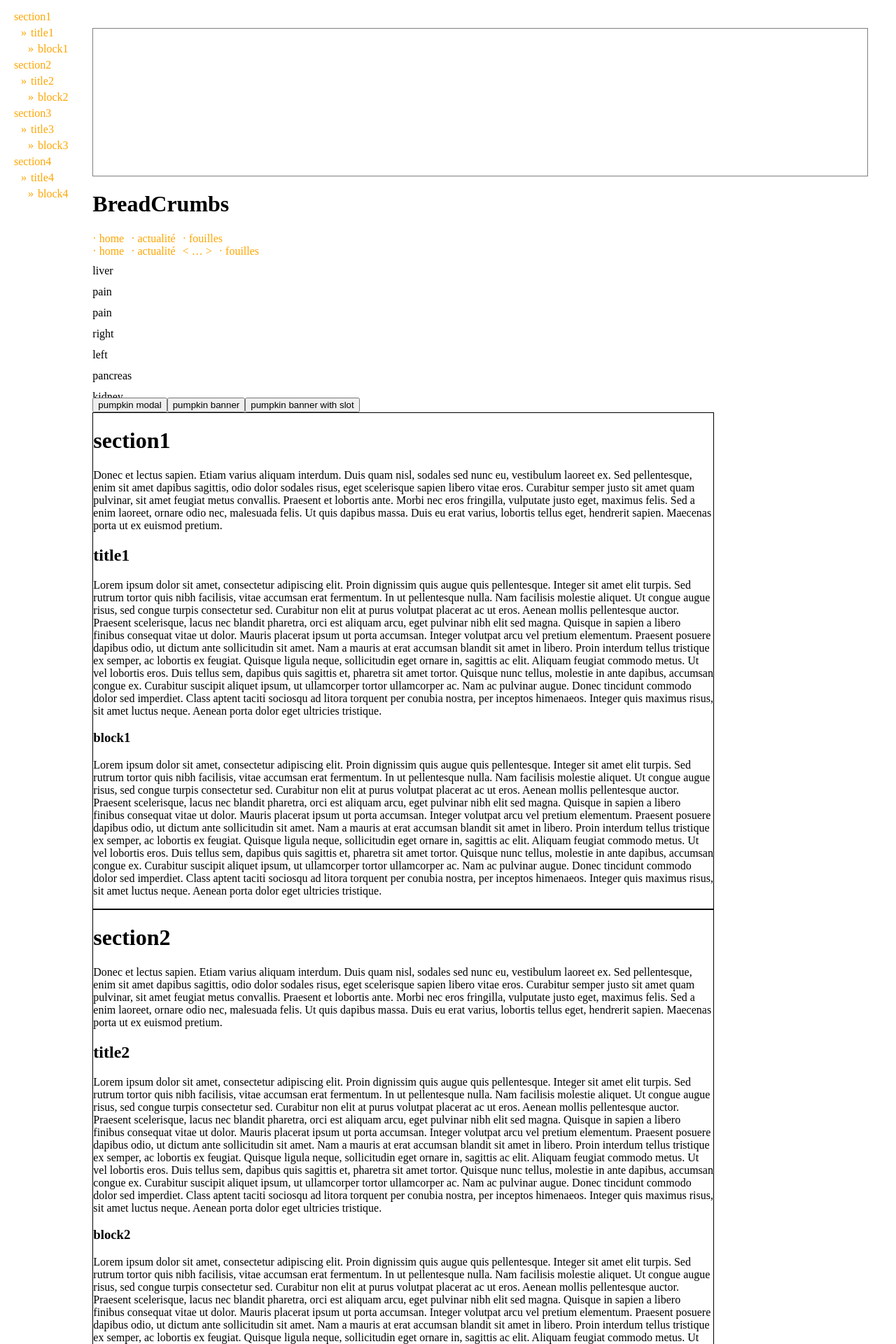
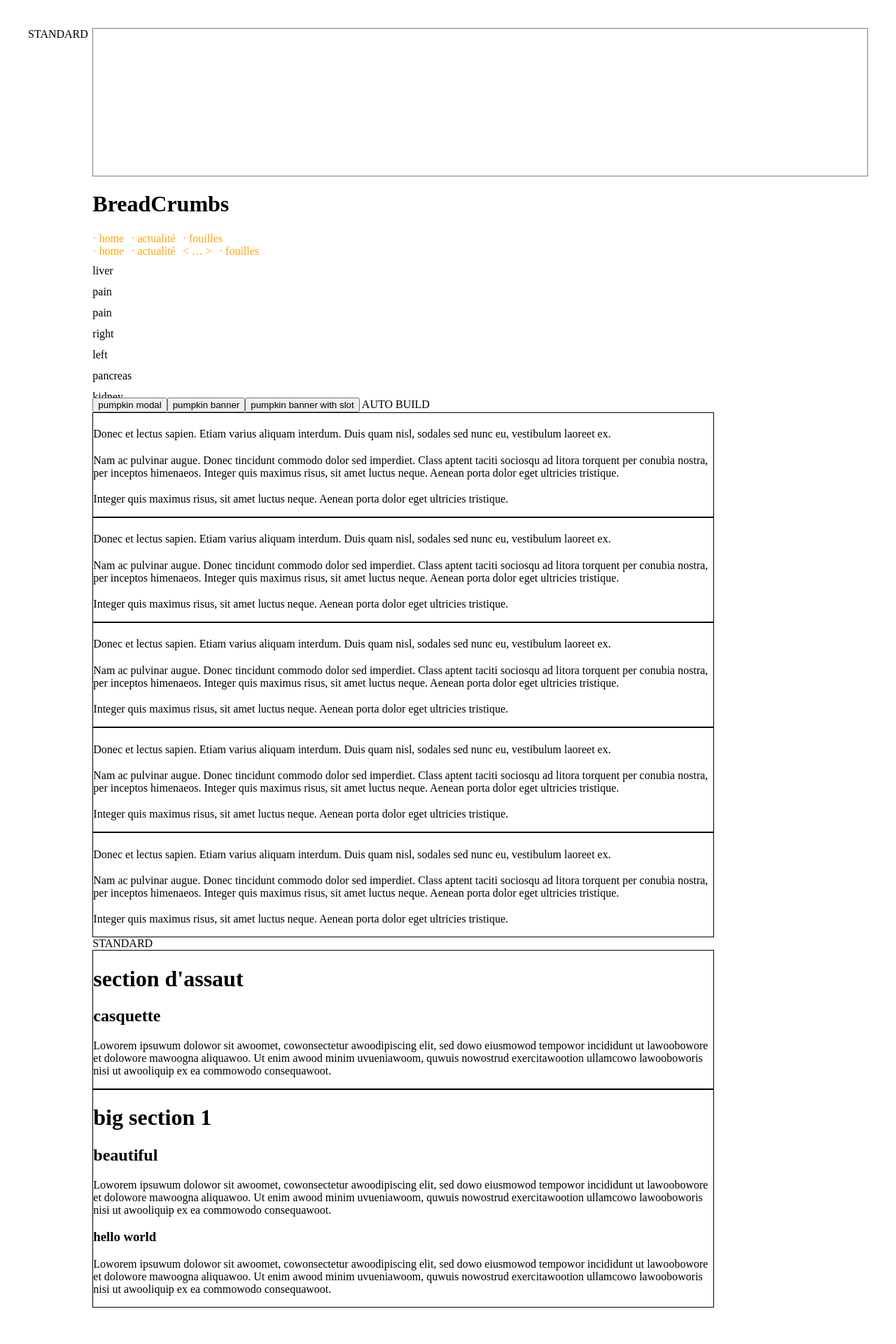
Before and after one commit to Harrisson-/pumpkin, a Vue app: page / in a window 1280 px wide. Shown: the top 1920 px of the page at 70% size. Built offline with nearby package versions, Linux system fonts and the light colour scheme.

Commit message:
fix(summary) adapt standard summary with autobuild architecture

```diff
--- a/src/App.vue
+++ b/src/App.vue
@@ -136,26 +136,11 @@ const intersectionAnimations = ref([
 ]);
 
 const sections = [
-  {
-    section: "section1",
-    title: "title1",
-    block: "block1",
-  },
-  {
-    section: "section2",
-    title: "title2",
-    block: "block2",
-  },
-  {
-    section: "section3",
-    title: "title3",
-    block: "block3",
-  },
-  {
-    section: "section4",
-    title: "title4",
-    block: "block4",
-  },
+  "section1",
+  "title1",
+  "section2",
+  "title2",
+  "block1"
 ];
 
 const modalState = reactive({ open: false });
@@ -194,12 +179,14 @@ function closeBannerSlot(modalOpen) {
 
   <main>
     <div class="left-block">
+      <!-- AUTOBUILD
       <pumpkinSummary
-        :headers="sections"
         :autoBuild="true"
         :autoBuildLevel="2"
         autoBuildDOMId="summary-parent-auto"
-      ></pumpkinSummary>
+      ></pumpkinSummary> -->
+      STANDARD
+      <pumpkinSummary :headersId="sections"></pumpkinSummary>
     </div>
     <div class="right-block">
       <Tags :given-tags="filteredTags.value" @search-word="searchHashtag" />
@@ -261,45 +248,24 @@ function closeBannerSlot(modalOpen) {
           <p>try to use slot for banner</p>
         </template>
       </banner>
+      AUTO BUILD
       <div class="summary-parent" id="summary-parent-auto">
         <div
           v-for="section in sections"
-          :key="section.section"
+          :key="section"
           class="summary-section"
-          v-bind:id="section.section"
+          v-bind:id="section"
         >
           <h1>{{ section.section }}</h1>
           <div v-bind:id="section.title">
             <p>
               Donec et lectus sapien. Etiam varius aliquam interdum. Duis quam nisl,
-              sodales sed nunc eu, vestibulum laoreet ex. Sed pellentesque, enim sit amet
-              dapibus sagittis, odio dolor sodales risus, eget scelerisque sapien libero
-              vitae eros. Curabitur semper justo sit amet quam pulvinar, sit amet feugiat
-              metus convallis. Praesent et lobortis ante. Morbi nec eros fringilla,
-              vulputate justo eget, maximus felis. Sed a enim laoreet, ornare odio nec,
-              malesuada felis. Ut quis dapibus massa. Duis eu erat varius, lobortis tellus
-              eget, hendrerit sapien. Maecenas porta ut ex euismod pretium.
+              sodales sed nunc eu, vestibulum laoreet ex.
             </p>
             <h2>{{ section.title }}</h2>
             <div v-bind:id="section.block">
               <p>
-                Lorem ipsum dolor sit amet, consectetur adipiscing elit. Proin dignissim
-                quis augue quis pellentesque. Integer sit amet elit turpis. Sed rutrum
-                tortor quis nibh facilisis, vitae accumsan erat fermentum. In ut
-                pellentesque nulla. Nam facilisis molestie aliquet. Ut congue augue risus,
-                sed congue turpis consectetur sed. Curabitur non elit at purus volutpat
-                placerat ac ut eros. Aenean mollis pellentesque auctor. Praesent
-                scelerisque, lacus nec blandit pharetra, orci est aliquam arcu, eget
-                pulvinar nibh elit sed magna. Quisque in sapien a libero finibus consequat
-                vitae ut dolor. Mauris placerat ipsum ut porta accumsan. Integer volutpat
-                arcu vel pretium elementum. Praesent posuere dapibus odio, ut dictum ante
-                sollicitudin sit amet. Nam a mauris at erat accumsan blandit sit amet in
-                libero. Proin interdum tellus tristique ex semper, ac lobortis ex feugiat.
-                Quisque ligula neque, sollicitudin eget ornare in, sagittis ac elit.
-                Aliquam feugiat commodo metus. Ut vel lobortis eros. Duis tellus sem,
-                dapibus quis sagittis et, pharetra sit amet tortor. Quisque nunc tellus,
-                molestie in ante dapibus, accumsan congue ex. Curabitur suscipit aliquet
-                ipsum, ut ullamcorper tortor ullamcorper ac. Nam ac pulvinar augue. Donec
+                Nam ac pulvinar augue. Donec
                 tincidunt commodo dolor sed imperdiet. Class aptent taciti sociosqu ad
                 litora torquent per conubia nostra, per inceptos himenaeos. Integer quis
                 maximus risus, sit amet luctus neque. Aenean porta dolor eget ultricies
@@ -307,27 +273,46 @@ function closeBannerSlot(modalOpen) {
               </p>
               <h3>{{ section.block }}</h3>
               <p>
-                Lorem ipsum dolor sit amet, consectetur adipiscing elit. Proin dignissim
-                quis augue quis pellentesque. Integer sit amet elit turpis. Sed rutrum
-                tortor quis nibh facilisis, vitae accumsan erat fermentum. In ut
-                pellentesque nulla. Nam facilisis molestie aliquet. Ut congue augue risus,
-                sed congue turpis consectetur sed. Curabitur non elit at purus volutpat
-                placerat ac ut eros. Aenean mollis pellentesque auctor. Praesent
-                scelerisque, lacus nec blandit pharetra, orci est aliquam arcu, eget
-                pulvinar nibh elit sed magna. Quisque in sapien a libero finibus consequat
-                vitae ut dolor. Mauris placerat ipsum ut porta accumsan. Integer volutpat
-                arcu vel pretium elementum. Praesent posuere dapibus odio, ut dictum ante
-                sollicitudin sit amet. Nam a mauris at erat accumsan blandit sit amet in
-                libero. Proin interdum tellus tristique ex semper, ac lobortis ex feugiat.
-                Quisque ligula neque, sollicitudin eget ornare in, sagittis ac elit.
-                Aliquam feugiat commodo metus. Ut vel lobortis eros. Duis tellus sem,
-                dapibus quis sagittis et, pharetra sit amet tortor. Quisque nunc tellus,
-                molestie in ante dapibus, accumsan congue ex. Curabitur suscipit aliquet
-                ipsum, ut ullamcorper tortor ullamcorper ac. Nam ac pulvinar augue. Donec
-                tincidunt commodo dolor sed imperdiet. Class aptent taciti sociosqu ad
-                litora torquent per conubia nostra, per inceptos himenaeos. Integer quis
+                Integer quis
                 maximus risus, sit amet luctus neque. Aenean porta dolor eget ultricies
                 tristique.
+              </p>
+            </div>
+          </div>
+        </div>
+      </div>
+      STANDARD
+      <div class="summary-parent" id="summary-parent-standard">
+        <div class="summary-section" id="section1">
+          <h1>section d'assaut</h1>
+          <div id="title1">
+            <h2>casquette</h2>
+            <p>
+              Loworem ipsuwum dolowor sit awoomet, cowonsectetur awoodipiscing elit, sed
+              dowo eiusmowod tempowor incididunt ut lawoobowore et dolowore mawoogna
+              aliquawoo. Ut enim awood minim uvueniawoom, quwuis nowostrud exercitawootion
+              ullamcowo lawooboworis nisi ut awooliquip ex ea commowodo consequawoot.
+            </p>
+          </div>
+        </div>
+        <div class="summary-section" id="section2">
+          <h1>big section 1</h1>
+          <div id="title2">
+            <h2>beautiful</h2>
+            <p>
+              Loworem ipsuwum dolowor sit awoomet, cowonsectetur awoodipiscing elit, sed
+              dowo eiusmowod tempowor incididunt ut lawoobowore et dolowore mawoogna
+              aliquawoo. Ut enim awood minim uvueniawoom, quwuis nowostrud exercitawootion
+              ullamcowo lawooboworis nisi ut awooliquip ex ea commowodo consequawoot.
+            </p>
+            <div id="block1">
+              <h3>hello world</h3>
+              <p>
+                Loworem ipsuwum dolowor sit awoomet, cowonsectetur awoodipiscing elit, sed
+                dowo eiusmowod tempowor incididunt ut lawoobowore et dolowore mawoogna
+                aliquawoo. Ut enim awood minim uvueniawoom, quwuis nowostrud
+                exercitawootion ullamcowo lawooboworis nisi ut awooliquip ex ea commowodo
+                consequawoot.
               </p>
             </div>
           </div>
--- a/src/components/pumpkin-summary.vue
+++ b/src/components/pumpkin-summary.vue
@@ -7,7 +7,7 @@ const props = defineProps({
     type: Number,
     default: 0.5,
   },
-  headers: {
+  headersIdId: {
     type: Array,
     required: true,
   },
@@ -42,7 +42,7 @@ onMounted(() => {
   if (props.autoBuild) {
     summary.value = autobuild([], 0, document.getElementById(`${props.autoBuildDOMId}`));
   } else {
-    summary.value = rootSummary.querySelectorAll(":scope > a");
+    summary.value = rootSummary.querySelectorAll(":scope a");
   }
 
   let options = {
@@ -72,17 +72,17 @@ onMounted(() => {
   };
 
   let observer = new IntersectionObserver(callback, options);
-  for (const summaryEntry of summary.value) {
+  for (const [index, summaryEntry] of summary.value.entries()) {
     if (props.autoBuild) {
       summaryMap.set(summaryEntry.text, summaryEntry.parent);
-
+      domElements[summaryEntry.text] = summaryEntry.parent;
       observer.observe(summaryEntry.parent);
     } else {
-      summaryMap.set(props.headers[summaryEntry[0]], summaryEntry[1]);
-      domElements[props.headers[summaryEntry[0]]] = document.querySelector(
-        `#${props.headers[summaryEntry[0]]}`
+      summaryMap.set(props.headersId[index], summaryEntry);
+      domElements[props.headersId[index]] = document.querySelector(
+        `#${props.headersId[index]}`
       );
-      observer.observe(document.getElementById(`${props.headers[summaryEntry[0]]}`));
+      observer.observe(document.getElementById(`${props.headersId[index]}`));
     }
   }
 });
@@ -121,7 +121,7 @@ function autobuild(summary, size, parentElement) {
     </div>
     <div v-else>
       <a
-        v-for="header in headers"
+        v-for="header in props.headersId"
         :key="header"
         v-bind:id="'summary-' + header"
         :href="'#' + header"
@@ -135,7 +135,7 @@ function autobuild(summary, size, parentElement) {
 <style lang="css" scoped>
 #summary-pumpkin {
   position: fixed;
-  width: 100px;
+  min-width: 100px;
   height: auto;
   background: white;
   top: 10px;
```
